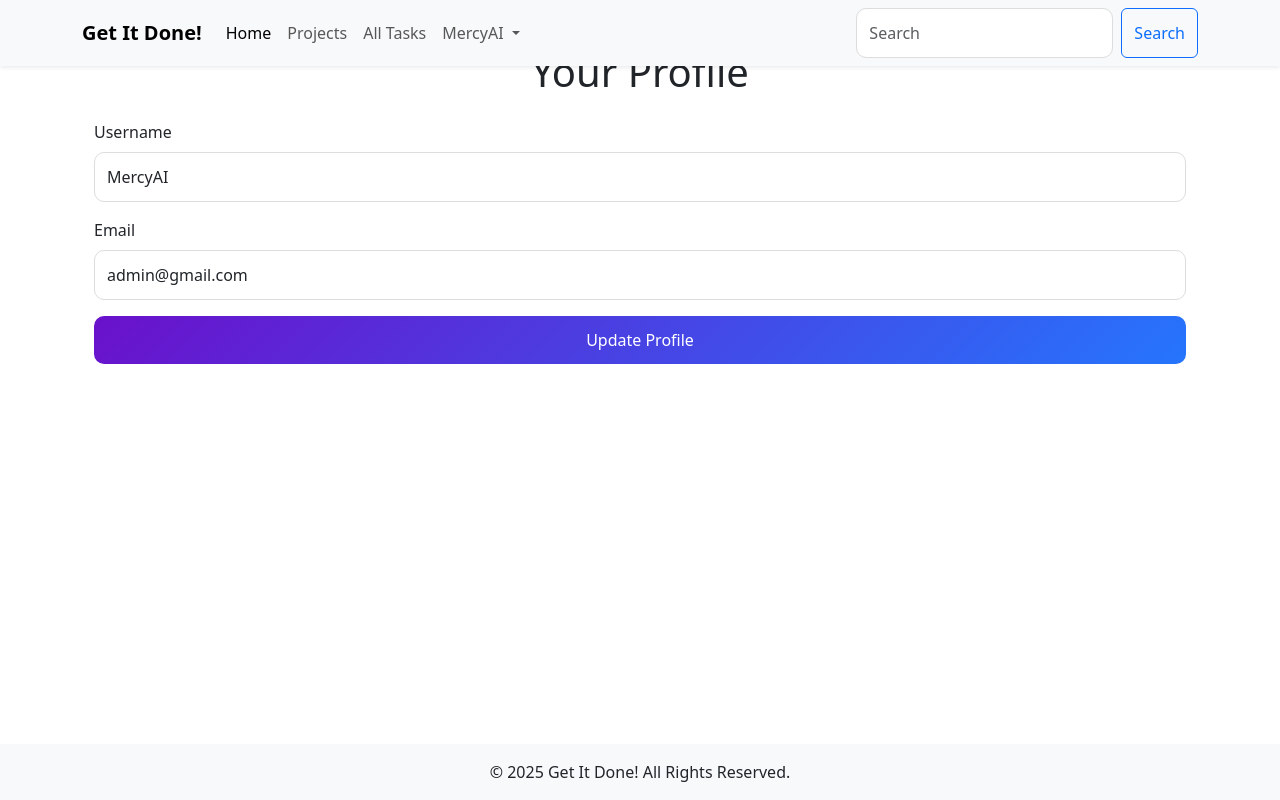
After one commit to Dabeey/GET-IT-DONE-, a Flask app: page /profile in a window 1280 px wide. The commit adds this page. Run offline with Flask 3, Linux system fonts and the light colour scheme; a user stored in the database is signed in; some libraries are stand-ins or nearby versions.

Commit message:
Add new user to the db, Refactore login page layout and added a modern UI, Add settings and profile API

```diff
--- a/main.py
+++ b/main.py
@@ -112,25 +112,39 @@ def logout():
 
 @app.route('/register', methods=['GET', 'POST'])
 def register():
+    # Check if a message was passed via query parameters
+    message = request.args.get('message')
+    if message:
+        flash(message, 'danger')
+
     if request.method == 'POST':
         username = request.form.get('username')
         email = request.form.get('email')
         password = request.form.get('password')
 
+        # Validate inputs
         if not username or not email or not password:
             flash('All fields are required!', 'danger')
             return redirect(url_for('register'))
 
+        # Check if email is already registered
         existing_user = User.query.filter_by(email=email).first()
         if existing_user:
-            flash('Email already registered! Login Instead', 'danger')
+            flash('Email already registered! Please log in instead.', 'danger')
             return redirect(url_for('login'))
 
-        new_user = User(username=username, email=email, password=password)
-        db.session.add(new_user)
-        db.session.commit()
-        flash('Registration successful! You can now log in.', 'success')
-        return redirect(url_for('login'))
+        try:
+            # Create a new user
+            new_user = User(username=username, email=email)
+            new_user.set_password(password)  # Hash the password
+            db.session.add(new_user)
+            db.session.commit()
+            flash('Registration successful! You can now log in.', 'success')
+            return redirect(url_for('login'))
+        except Exception as e:
+            db.session.rollback()
+            logging.error(f"Error during registration: {str(e)}")
+            flash('An error occurred during registration. Please try again.', 'danger')
 
     return render_template('register.html')
 
@@ -237,6 +251,12 @@ def delete_project(project_id):
 
 
 ############### EVERYTHING TASK ############################
+@app.route('/tasks')
+@login_required
+def tasks():
+    tasks = Task.query.filter_by(user_id=current_user.id).order_by(Task.due_date.asc()).all()
+    return render_template('tasks.html', tasks=tasks)
+
 
 @app.route('/add_task', methods=['POST'])
 @login_required
@@ -390,6 +410,24 @@ def view_task(task_id):
 
 
 
+############################## USER #################
+
+@app.route('/profile', methods=['GET', 'POST'])
+@login_required
+def profile():
+    if request.method == 'POST':
+        # Update user profile
+        current_user.username = request.form.get('username')
+        current_user.email = request.form.get('email')
+        try:
+            db.session.commit()
+            flash('Profile updated successfully!', 'success')
+        except Exception as e:
+            db.session.rollback()
+            flash('An error occurred while updating your profile.', 'danger')
+    return render_template('profile.html', user=current_user)
+
+
 @app.route('/search', methods=['GET'])
 @login_required
 def search():
@@ -436,6 +474,24 @@ def export_data():
     )
 
 
+@app.route('/settings', methods=['GET', 'POST'])
+@login_required
+def settings():
+    if request.method == 'POST':
+        # Update user settings
+        new_password = request.form.get('password')
+        if new_password:
+            current_user.set_password(new_password)
+            try:
+                db.session.commit()
+                flash('Settings updated successfully!', 'success')
+            except Exception as e:
+                db.session.rollback()
+                flash('An error occurred while updating your settings.', 'danger')
+        else:
+            flash('Password cannot be empty.', 'danger')
+    return render_template('settings.html')
+
 
 if __name__ == '__main__':
-    app.run(debug=False)
+    app.run(debug=True, use_reloader=True)
--- a/static/css/style.css
+++ b/static/css/style.css
@@ -1,4 +1,5 @@
-body {
+/* Login Section Styling */
+.login-body {
     background: linear-gradient(135deg, #6a11cb, #2575fc);
     height: 100vh;
     display: flex;
@@ -7,6 +8,7 @@ body {
     font-family: 'Poppins', sans-serif;
     margin: 0;
 }
+
 .login-container {
     background: #ffffff;
     padding: 2.5rem;
@@ -16,26 +18,32 @@ body {
     max-width: 400px;
     text-align: center;
 }
+
 .login-container h1 {
     font-size: 2rem;
     font-weight: bold;
     margin-bottom: 1.5rem;
     color: #333;
 }
+
 .login-container p {
     font-size: 0.9rem;
     color: #666;
     margin-bottom: 2rem;
 }
+
 .form-control {
     border-radius: 10px;
     padding: 0.75rem;
     font-size: 1rem;
+    border: 1px solid #ddd;
 }
+
 .form-control:focus {
     border-color: #6a11cb;
     box-shadow: 0 0 0 0.2rem rgba(106, 17, 203, 0.25);
 }
+
 .btn-primary {
     background: linear-gradient(135deg, #6a11cb, #2575fc);
     border: none;
@@ -45,20 +53,78 @@ body {
     width: 100%;
     transition: all 0.3s ease;
 }
+
 .btn-primary:hover {
     background: linear-gradient(135deg, #2575fc, #6a11cb);
     transform: translateY(-2px);
 }
+
 .footer-text {
     margin-top: 1.5rem;
     font-size: 0.9rem;
     color: #666;
 }
+
 .footer-text a {
     color: #6a11cb;
     text-decoration: none;
     font-weight: bold;
 }
+
 .footer-text a:hover {
     text-decoration: underline;
 }
+
+/* Hero Section */
+.hero-section {
+    background: linear-gradient(135deg, #6a11cb, #2575fc);
+    border-radius: 15px;
+    padding: 3rem;
+    margin-bottom: 2rem;
+}
+
+/* Stats Section */
+.stats-section .card {
+    border-radius: 15px;
+    transition: transform 0.3s ease, box-shadow 0.3s ease;
+}
+
+.stats-section .card:hover {
+    transform: translateY(-5px);
+    box-shadow: 0 10px 20px rgba(0, 0, 0, 0.2);
+}
+
+/* Projects Section */
+.projects-section .card {
+    border-radius: 15px;
+    transition: transform 0.3s ease, box-shadow 0.3s ease;
+}
+
+.projects-section .card:hover {
+    transform: translateY(-5px);
+    box-shadow: 0 10px 20px rgba(0, 0, 0, 0.2);
+}
+
+/* Buttons */
+.btn-primary {
+    background: linear-gradient(135deg, #6a11cb, #2575fc);
+    border: none;
+    transition: all 0.3s ease;
+}
+
+.btn-primary:hover {
+    background: linear-gradient(135deg, #2575fc, #6a11cb);
+    transform: translateY(-2px);
+}
+
+.btn-outline-light {
+    border: 2px solid #fff;
+    color: #fff;
+    transition: all 0.3s ease;
+}
+
+.btn-outline-light:hover {
+    background: #fff;
+    color: #2575fc;
+    border-color: #fff;
+}
--- a/templates/base.html
+++ b/templates/base.html
@@ -9,25 +9,36 @@
     <!-- Custom CSS -->
     <link rel="stylesheet" href="{{ url_for('static', filename='css/style.css') }}">
 </head>
-<body>
+<body class="d-flex flex-column min-vh-100">
     <!-- Navbar -->
-    <nav class="navbar navbar-expand-lg navbar-dark bg-dark shadow-sm">
+    <nav class="navbar navbar-expand-lg navbar-light bg-light fixed-top shadow-sm">
         <div class="container">
-            <a class="navbar-brand" href="{{ url_for('index') }}">Get It Done!</a>
+            <a class="navbar-brand fw-bold" href="{{ url_for('index') }}">Get It Done!</a>
             <button class="navbar-toggler" type="button" data-bs-toggle="collapse" data-bs-target="#navbarNav" aria-controls="navbarNav" aria-expanded="false" aria-label="Toggle navigation">
                 <span class="navbar-toggler-icon"></span>
             </button>
             <div class="collapse navbar-collapse" id="navbarNav">
-                <ul class="navbar-nav ms-auto">
-                    {% if current_user.is_authenticated %}
+                <ul class="navbar-nav me-auto">
                     <li class="nav-item">
-                            <a class="nav-link" href="{{ url_for('index') }}">Home</a>
+                        <a class="nav-link active" href="{{ url_for('index') }}">Home</a>
                     </li>
                     <li class="nav-item">
                         <a class="nav-link" href="{{ url_for('projects') }}">Projects</a>
                     </li>
                     <li class="nav-item">
-                            <a class="nav-link" href="{{ url_for('logout') }}">Logout</a>
+                        <a class="nav-link" href="{{ url_for('tasks') }}">All Tasks</a>
+                    </li>
+                    {% if current_user.is_authenticated %}
+                    <li class="nav-item dropdown">
+                        <a class="nav-link dropdown-toggle" href="#" id="userDropdown" role="button" data-bs-toggle="dropdown" aria-expanded="false">
+                            {{ current_user.username }}
+                        </a>
+                        <ul class="dropdown-menu dropdown-menu-end" aria-labelledby="userDropdown">
+                            <li><a class="dropdown-item" href="{{ url_for('profile') }}">Profile</a></li>
+                            <li><a class="dropdown-item" href="{{ url_for('settings') }}">Settings</a></li>
+                            <li><hr class="dropdown-divider"></li>
+                            <li><a class="dropdown-item text-danger" href="{{ url_for('logout') }}">Logout</a></li>
+                        </ul>
                     </li>
                     {% else %}
                     <li class="nav-item">
@@ -38,17 +49,35 @@
                     </li>
                     {% endif %}
                 </ul>
+                <form class="d-flex ms-auto">
+                    <input class="form-control me-2" type="search" placeholder="Search" aria-label="Search">
+                    <button class="btn btn-outline-primary" type="submit">Search</button>
+                </form>
             </div>
         </div>
     </nav>
 
+    <!-- Flash Messages -->
+    {% with messages = get_flashed_messages(with_categories=true) %}
+      {% if messages %}
+        <div class="container mt-3">
+          {% for category, message in messages %}
+            <div class="alert alert-{{ category }} alert-dismissible fade show" role="alert">
+              {{ message }}
+              <button type="button" class="btn-close" data-bs-dismiss="alert" aria-label="Close"></button>
+            </div>
+          {% endfor %}
+        </div>
+      {% endif %}
+    {% endwith %}
+
     <!-- Main Content -->
-    <main class="container my-5">
+    <main class="container my-5 flex-grow-1">
         {% block content %}{% endblock %}
     </main>
 
     <!-- Footer -->
-    <footer class="bg-dark text-white text-center py-3">
+    <footer class="bg-light text-center py-3 mt-auto">
         <p class="mb-0">© 2025 Get It Done! All Rights Reserved.</p>
     </footer>
 
--- /dev/null
+++ b/templates/profile.html
@@ -0,0 +1,20 @@
+{% extends 'base.html' %}
+
+{% block title %}Profile - Get It Done!{% endblock %}
+
+{% block content %}
+<div class="container">
+    <h1 class="mb-4 text-center">Your Profile</h1>
+    <form method="POST" action="{{ url_for('profile') }}">
+        <div class="mb-3">
+            <label for="username" class="form-label">Username</label>
+            <input type="text" class="form-control" id="username" name="username" value="{{ user.username }}" required>
+        </div>
+        <div class="mb-3">
+            <label for="email" class="form-label">Email</label>
+            <input type="email" class="form-control" id="email" name="email" value="{{ user.email }}" required>
+        </div>
+        <button type="submit" class="btn btn-primary">Update Profile</button>
+    </form>
+</div>
+{% endblock %}
```
Also changed, not shown: templates/index.html (+55 -35 lines), templates/login.html (+19 -2 lines), templates/projects.html (added, +38 -0 lines), templates/register.html (+15 -0 lines), templates/settings.html (added, +16 -0 lines), templates/tasks.html (added, +51 -0 lines), instance/get_it_done.db. Lines whose indentation alone changed are shown as unchanged.
